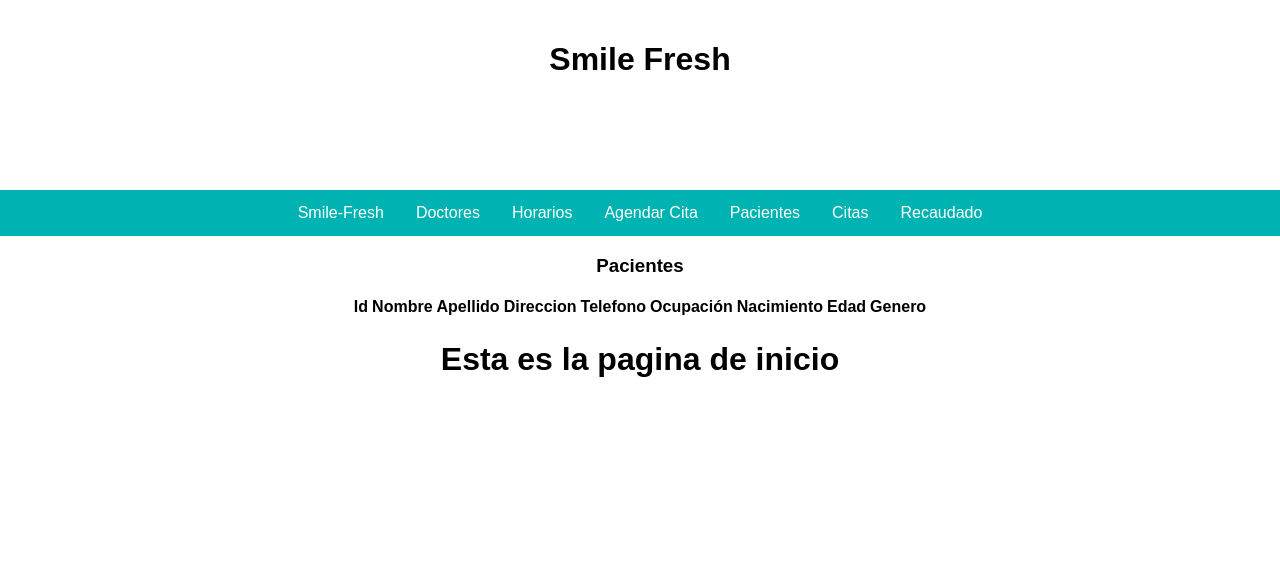
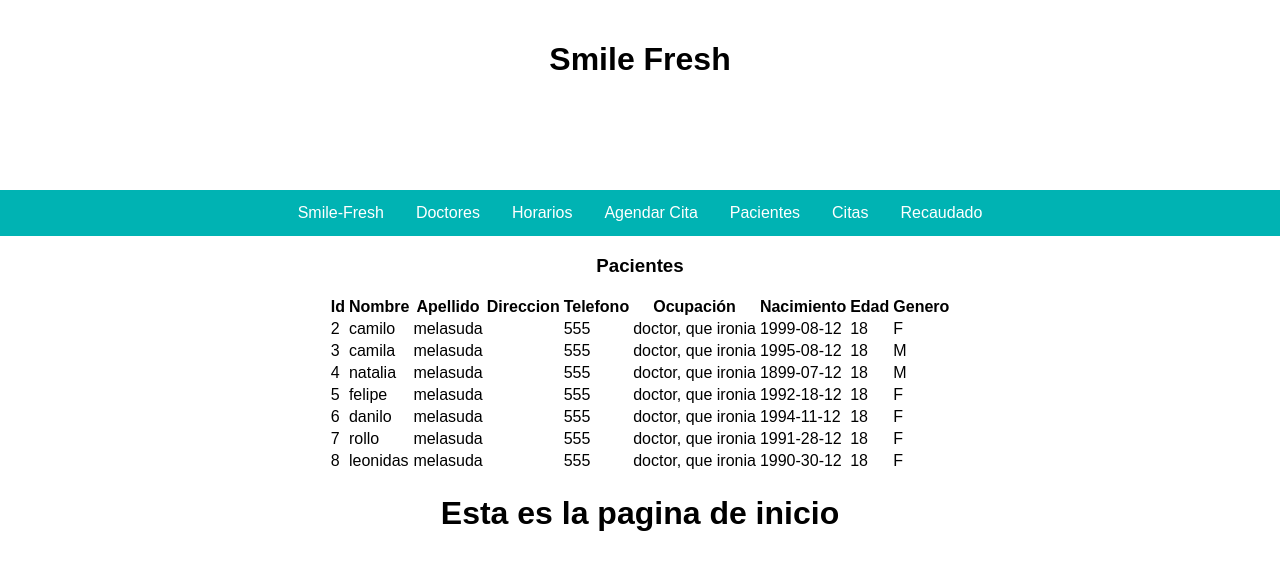
Before and after one commit to MrJulian99/smile-fresh-react, a React (Create React App) app: page /listaPacientes in a window 1280 px wide. Shown: the top 570 px of the page. Built offline with nearby package versions, Linux system fonts and the light colour scheme.

Commit message:
lista de pacientes
listar pacientes ya

```diff
--- a/src/Doctores.js
+++ b/src/Doctores.js
@@ -2,9 +2,7 @@ import React, { Component } from 'react';
 
 export default class doctores extends Component{
 	render(){
-		let cadadoctor =[];
-		let boton = [];
-		let termino = null;
+
 
 
 
--- a/src/listaPacientes.js
+++ b/src/listaPacientes.js
@@ -1,26 +1,26 @@
 import React, { Component } from 'react'
-import pacienteIndividual from'./pacienteIndividual'
+import pacientes from'./pacientes'
+import PacienteIndividual from'./PacienteIndividual'
 
 export default class listaPacientes extends Component{
 	render(){
-		let listaPacientes =[];
+		let listaPaciente =[];
 		let final = null;
-		console.log("aja");
 
 
-		 if(this.props.id != null){
-		 	this.props.id.forEach((paciente)=>{
+
+		 	pacientes.forEach((paciente)=>{
 		 		if (paciente.id !== final){
-		 			listaPacientes.push(<pacienteIndividual paciente={paciente} key={paciente.id} />);
+		 			listaPaciente.push(<PacienteIndividual paciente={paciente} key={paciente.id} />);
 		 		}
 		 		final=paciente.id;
-		 		console.log(paciente.id);
-		 		console.log("aja");
+
+
 
 		 	})
 
 
-		 }
+		 console.log(listaPaciente);
 
 		return(
 
@@ -44,7 +44,7 @@ export default class listaPacientes extends Component{
 					</thead>
 					<tbody>
 
-						{listaPacientes}
+						{listaPaciente}
 					</tbody>
 
 
--- a/src/pacienteIndividual.js
+++ b/src/pacienteIndividual.js
@@ -1,10 +1,10 @@
 import React, { Component } from 'react'
 
 
-export default class pacienteIndividual extends Component{
+export default class PacienteIndividual extends Component{
 
 	render(){
-		console.log(this.props.paciente.id);
+		console.log(this.props);
 		return(
 			<tr>
 					<td>{this.props.paciente.id} </td>
--- /dev/null
+++ b/src/pacientes.js
@@ -0,0 +1,10 @@
+export default[
+{id: 2,nombre:"camilo",apellido:"melasuda",direcion:"p.sherman,callewallabey 52 sydney", telefono:"555",ocupacion:"doctor, que ironia",nacimiento:"1999-08-12",edad:"18",genero:"F"},
+{id: 3,nombre:"camila",apellido:"melasuda",direcion:"p.sherman,callewallabey 52 sydney", telefono:"555",ocupacion:"doctor, que ironia",nacimiento:"1995-08-12",edad:"18",genero:"M"},
+{id: 4,nombre:"natalia",apellido:"melasuda",direcion:"p.sherman,callewallabey 52 sydney", telefono:"555",ocupacion:"doctor, que ironia",nacimiento:"1899-07-12",edad:"18",genero:"M"},
+{id: 5,nombre:"felipe",apellido:"melasuda",direcion:"p.sherman,callewallabey 52 sydney", telefono:"555",ocupacion:"doctor, que ironia",nacimiento:"1992-18-12",edad:"18",genero:"F"},
+{id: 6,nombre:"danilo",apellido:"melasuda",direcion:"p.sherman,callewallabey 52 sydney", telefono:"555",ocupacion:"doctor, que ironia",nacimiento:"1994-11-12",edad:"18",genero:"F"},
+{id: 7,nombre:"rollo",apellido:"melasuda",direcion:"p.sherman,callewallabey 52 sydney", telefono:"555",ocupacion:"doctor, que ironia",nacimiento:"1991-28-12",edad:"18",genero:"F"},
+{id: 8,nombre:"leonidas",apellido:"melasuda",direcion:"p.sherman,callewallabey 52 sydney", telefono:"555",ocupacion:"doctor, que ironia",nacimiento:"1990-30-12",edad:"18",genero:"F"},
+
+]
```
